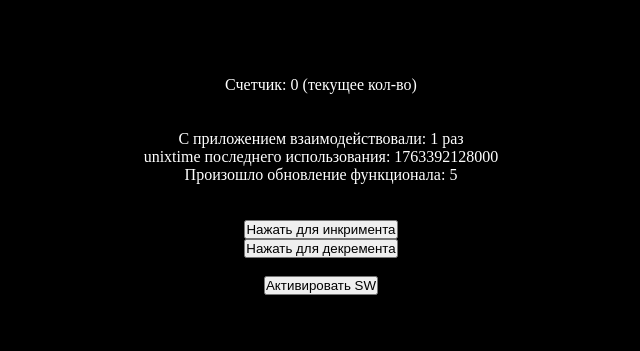
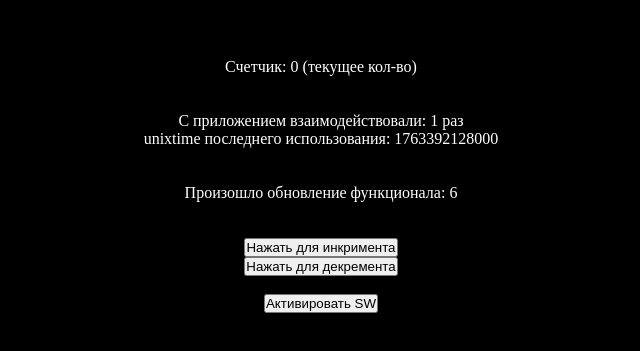
Before and after one commit to ElmirKuba/invest-helper-react-vite-pwa, a React (Vite) app: page / in a window 1280 px wide. Shown: the part 215-566 px from the top of the page, without its empty margins (319-959 px from the left). Built offline with nearby package versions, Linux system fonts and the light colour scheme.

Commit message:
pwa: тестирование 34

```diff
--- a/src/app/components/app.component.tsx
+++ b/src/app/components/app.component.tsx
@@ -60,7 +60,9 @@ export const AppComponent = () => {
         <br />
         <div>С приложением взаимодействовали: {usedCount} раз</div>
         <div>unixtime последнего использования: {lastUsedUnixTime}</div>
-        <div>Произошло обновление функционала: 5</div>
+        <br />
+        <br />
+        <div>Произошло обновление функционала: 6</div>
         <br />
         <br />
         <button
```
